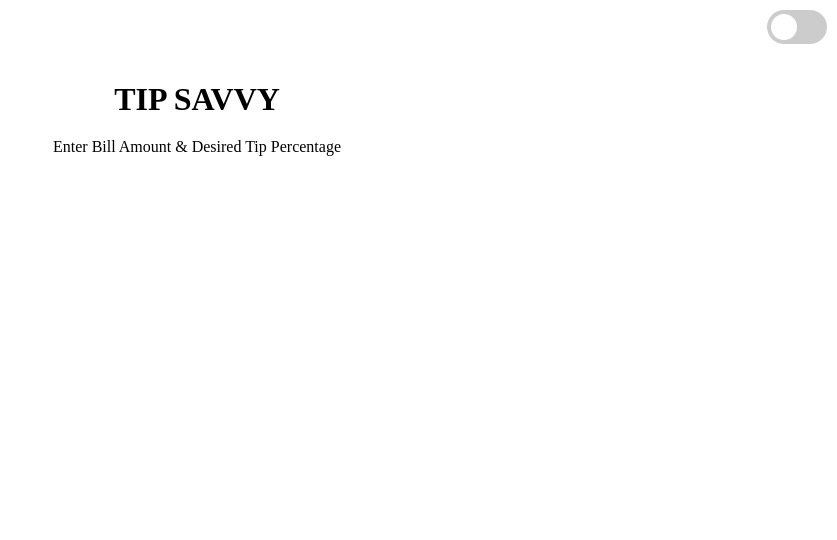
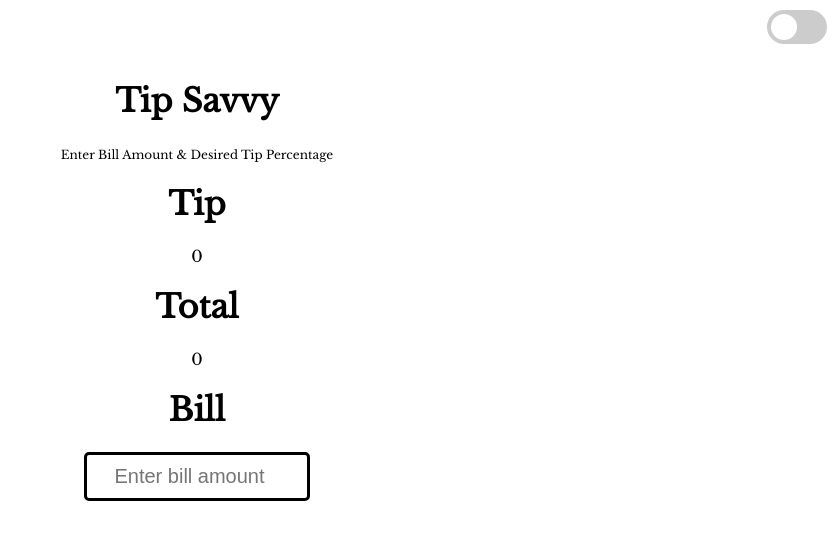
Before and after one commit to geekbutchic/tip_savvy_js_project, a plain HTML site: page index.html in a window 1280 px wide. Shown: the whole page, without its empty margins (443-1280 px from the left). Drawn offline with nearby package versions, Linux system fonts and the light colour scheme.

Commit message:
adds css styling to project

```diff
--- a/index.html
+++ b/index.html
@@ -15,14 +15,24 @@
             <span class="slider round"></span>
         </label>
     </div>
-    <div>
+    <div class="title">
         <h1>
-            TIP SAVVY
+            Tip Savvy
         </h1>
-        <p1>Enter Bill Amount & Desired Tip Percentage</p1>
+        <p1>
+            Enter Bill Amount & Desired Tip Percentage
+        </p1>
     </div>
-
-
+    <div class="tip-section">
+        <h1>Tip</h1>
+        <span>0</span>
+        <h1>Total</h1>
+        <span>0</span>
+    </div>
+    <div class="bill-section">
+        <h1>Bill</h1>
+        <input type="number" id="bill" placeholder="Enter bill amount" />
+    </div>
 </body>
 <script src="script.js"></script>
 
--- a/styles.css
+++ b/styles.css
@@ -1,6 +1,8 @@
+@import url("https://fonts.googleapis.com/css2?family=Libre+Baskerville&display=swap");
+
 /* CSS For Light & Dark Toggle  */
 body {
-  font-family: "Times New Roman", Times, serif;
+  font-family: "Libre Baskerville", serif;
   background-color: var(--background-color);
   color: var(--text-color);
   transition: background-color 0.3s, color 0.3s;
@@ -9,16 +11,16 @@ body {
   padding: 0;
 }
 
+p1{
+  font-size: 12px;
+}
+
 .container {
   display: flex;
   flex-direction: column;
   align-items: center;
   justify-content: center;
   height: 60px;
-}
-
-h1 {
-  margin-bottom: 20px;
 }
 
 .switch {
@@ -67,3 +69,43 @@ input:checked + .slider {
 input:checked + .slider:before {
   transform: translateX(26px);
 }
+
+@media (max-width: 320px) {
+  /* Adjust styles for screens with a width less than or equal to 300px */
+  h1 {
+    font-size: 24px; /* Adjust the font size for smaller screens */
+  }
+
+  p1 {
+    font-size: 14px; /* Adjust the font size for smaller screens */
+  }
+
+  font-family {
+    font-family: "Libre Baskerville", serif;
+  }
+}
+
+/* Bill Input Section CSS */
+
+.bill-section {
+  text-align: center;
+  margin-top: 20px;
+}
+
+label {
+  font-size: 18px;
+  display: block;
+}
+
+#bill {
+  width: 200px; /* Adjust the width as needed */
+  padding: 10px;
+  border: 3px solid black;
+  border-radius: 5px;
+  font-size: 20px;
+  text-align: center;
+}
+
+#bill::placeholder {
+  text-align: center;
+}
```
